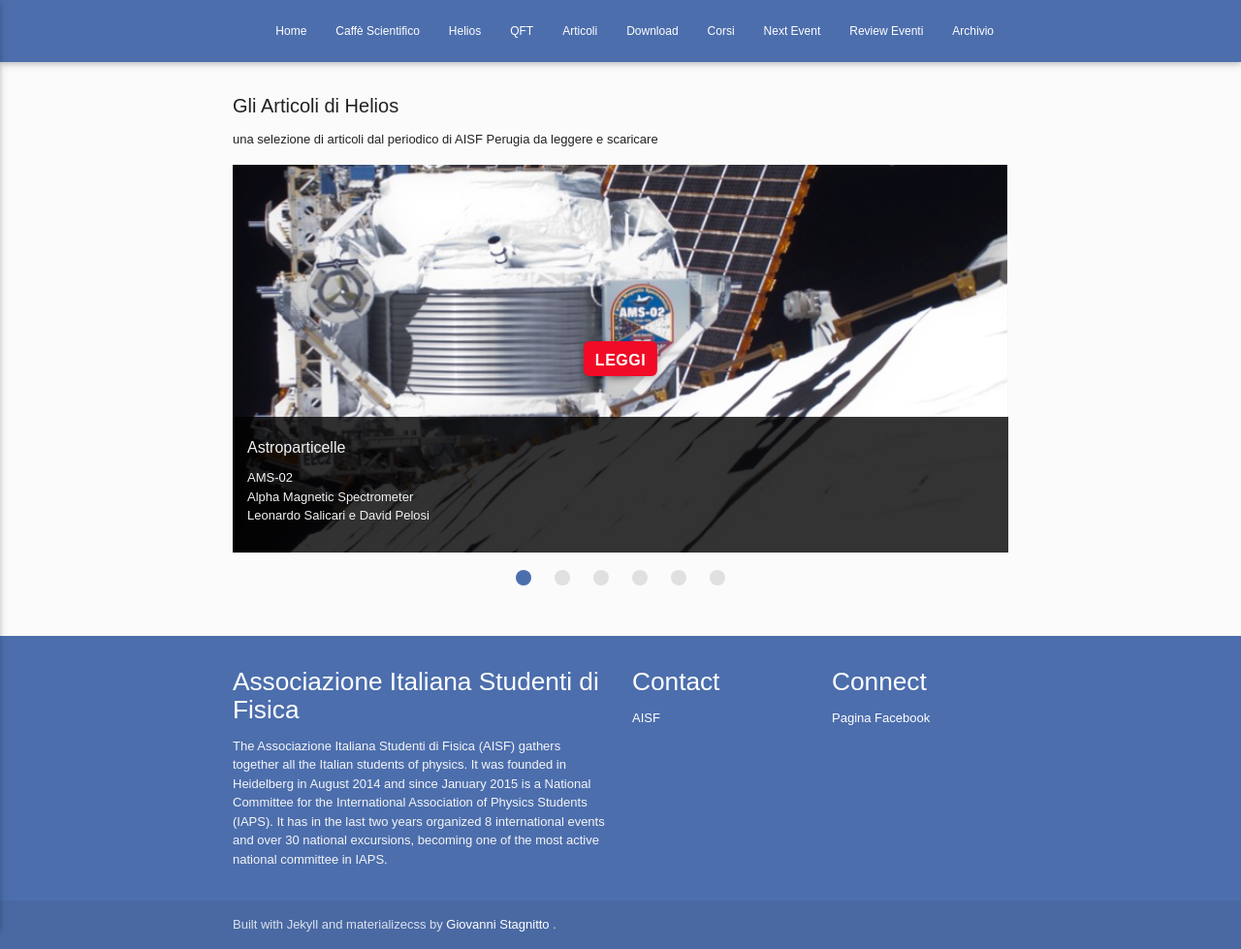
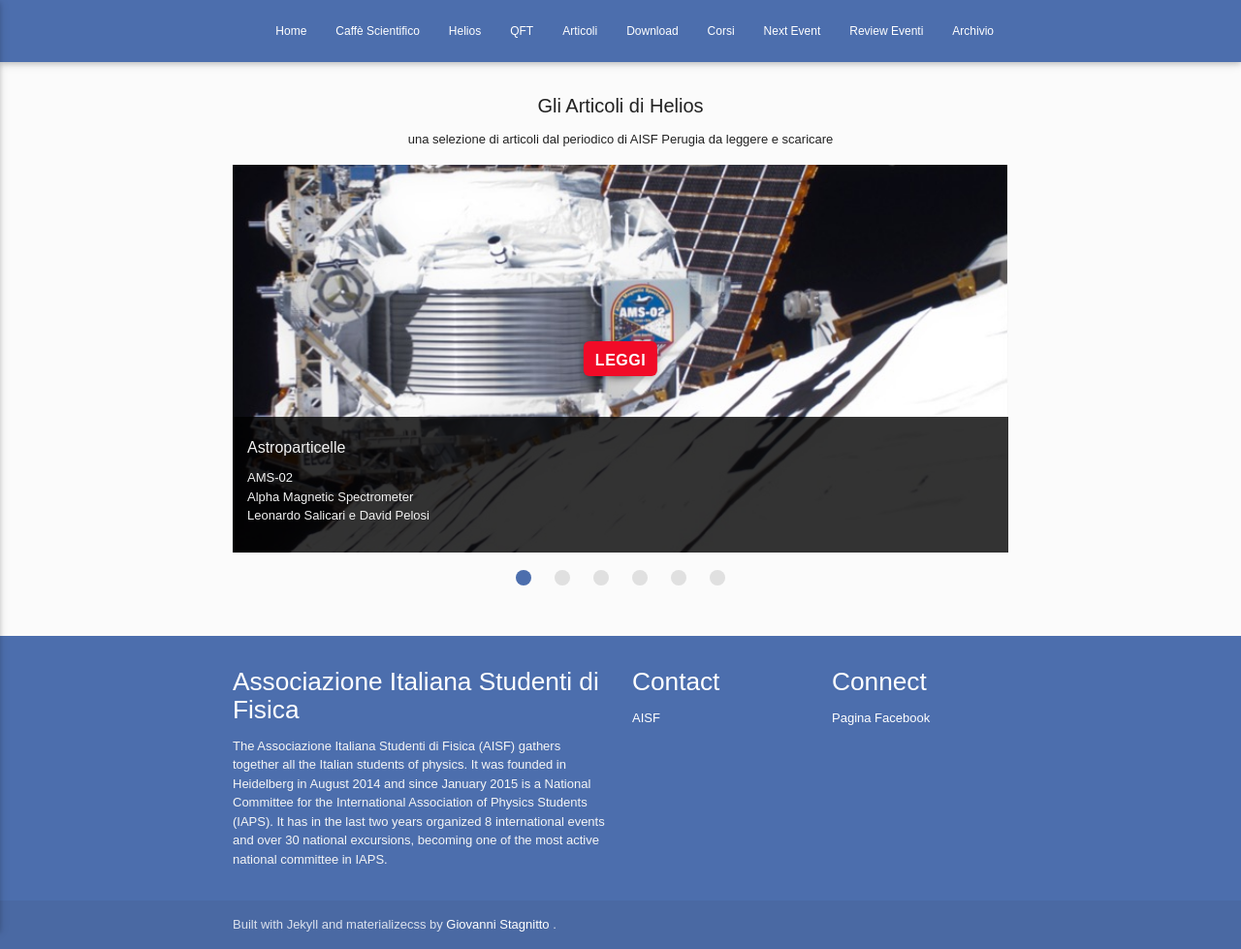
Before and after one commit to ai-sf/aisf_perugia, a Jekyll site: the page built from Articoli.md, in a window 1280 px wide. Shown: the whole page at 97% size. Built offline with Jekyll 4.4.1, drawn with Linux system fonts in a browser that asks for light colours; nearby versions of some CDN libraries.

Commit message:
Update Articoli.md

```diff
--- a/Articoli.md
+++ b/Articoli.md
@@ -70,8 +70,9 @@ body {
 </style>
 
 
-<h4>Gli Articoli di Helios</h4>
+<center><h4>Gli Articoli di Helios</h4>
 <h7>una selezione di articoli dal periodico di AISF Perugia da leggere e scaricare</h7>
+</center>
 
 <div class="container">
 <div class="section">
```
